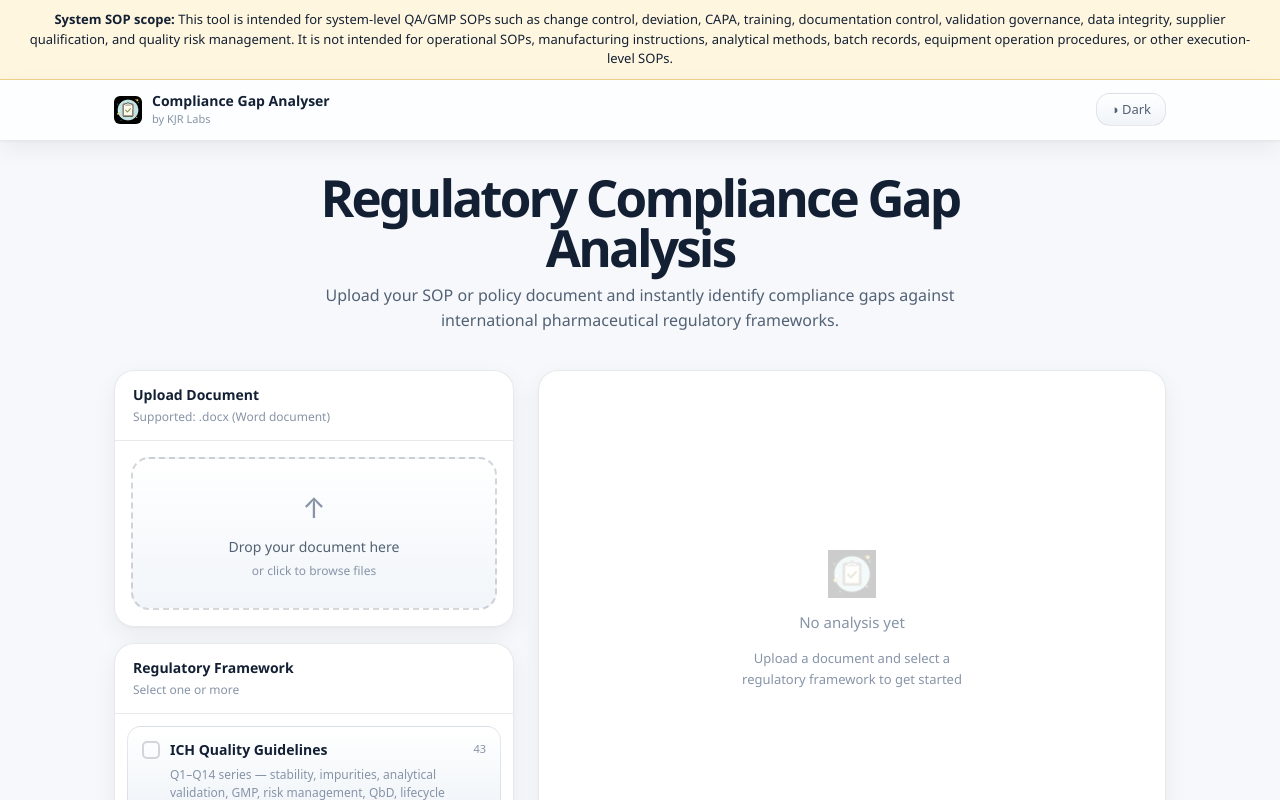
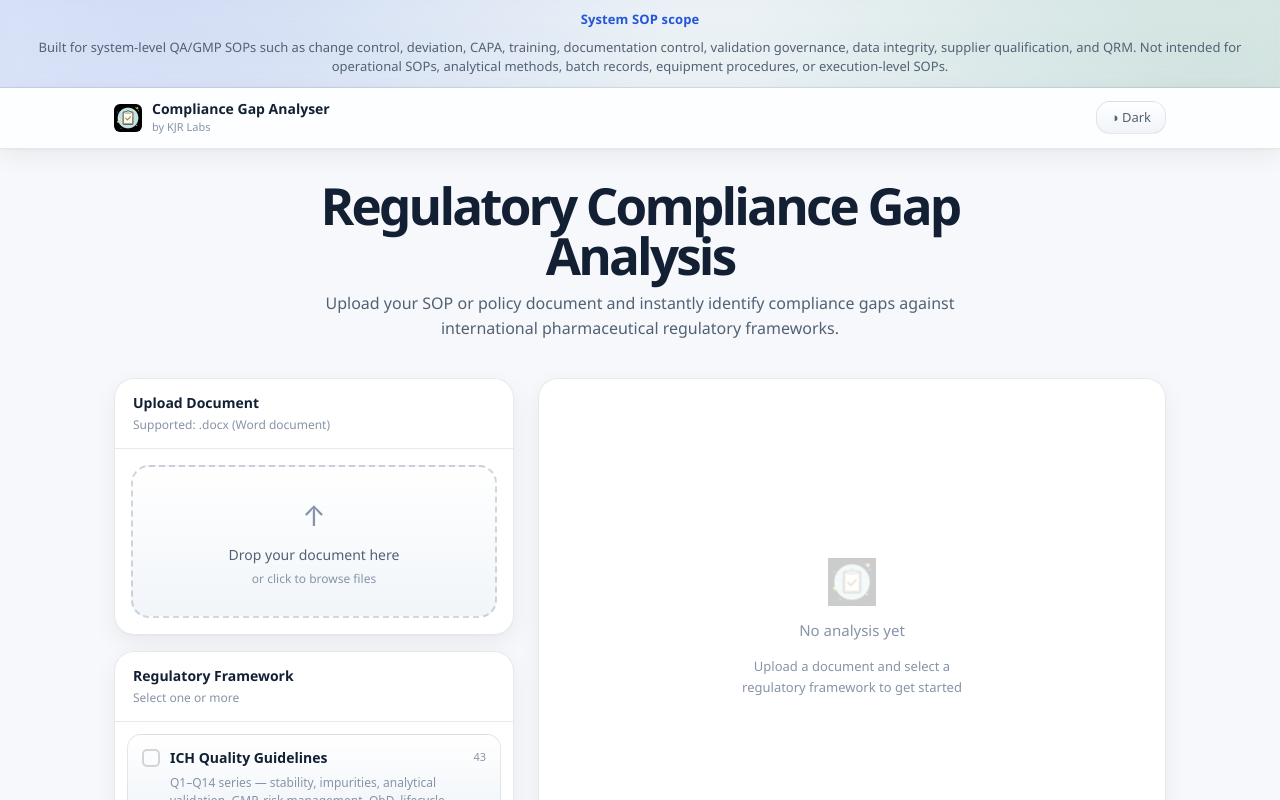
Before and after one commit to KshitijKoranne/Pharma-Compliance-gap-analyser, a Next.js app: page / in a window 1280 px wide. Shown: the top 800 px of the page. Built offline with nearby package versions, Linux system fonts and the light colour scheme.

Commit message:
Polish system SOP scope banner

```diff
--- a/src/app/template.tsx
+++ b/src/app/template.tsx
@@ -4,19 +4,35 @@ export default function Template({ children }: { children: React.ReactNode }) {
   return (
     <>
       <div style={{
-        background: "var(--warning-bg)",
-        borderBottom: "1px solid var(--warning-border)",
-        color: "var(--text-primary)",
+        background: "linear-gradient(90deg, rgba(36, 86, 216, 0.08), rgba(18, 113, 91, 0.08))",
+        borderBottom: "1px solid var(--border)",
+        color: "var(--text-secondary)",
         fontSize: 13,
         lineHeight: 1.5,
         padding: "10px 24px",
         textAlign: "center",
+        backdropFilter: "blur(14px)",
       }}>
-        <strong>System SOP scope:</strong>{" "}
-        This tool is intended for system-level QA/GMP SOPs such as change control, deviation, CAPA, training,
-        documentation control, validation governance, data integrity, supplier qualification, and quality risk management.
-        It is not intended for operational SOPs, manufacturing instructions, analytical methods, batch records,
-        equipment operation procedures, or other execution-level SOPs.
+        <span style={{
+          display: "inline-flex",
+          alignItems: "center",
+          gap: 8,
+          flexWrap: "wrap",
+          justifyContent: "center",
+        }}>
+          <span style={{
+            color: "var(--accent)",
+            fontWeight: 700,
+            letterSpacing: "0.01em",
+          }}>
+            System SOP scope
+          </span>
+          <span>
+            Built for system-level QA/GMP SOPs such as change control, deviation, CAPA, training,
+            documentation control, validation governance, data integrity, supplier qualification, and QRM.
+            Not intended for operational SOPs, analytical methods, batch records, equipment procedures, or execution-level SOPs.
+          </span>
+        </span>
       </div>
       {children}
     </>
```
